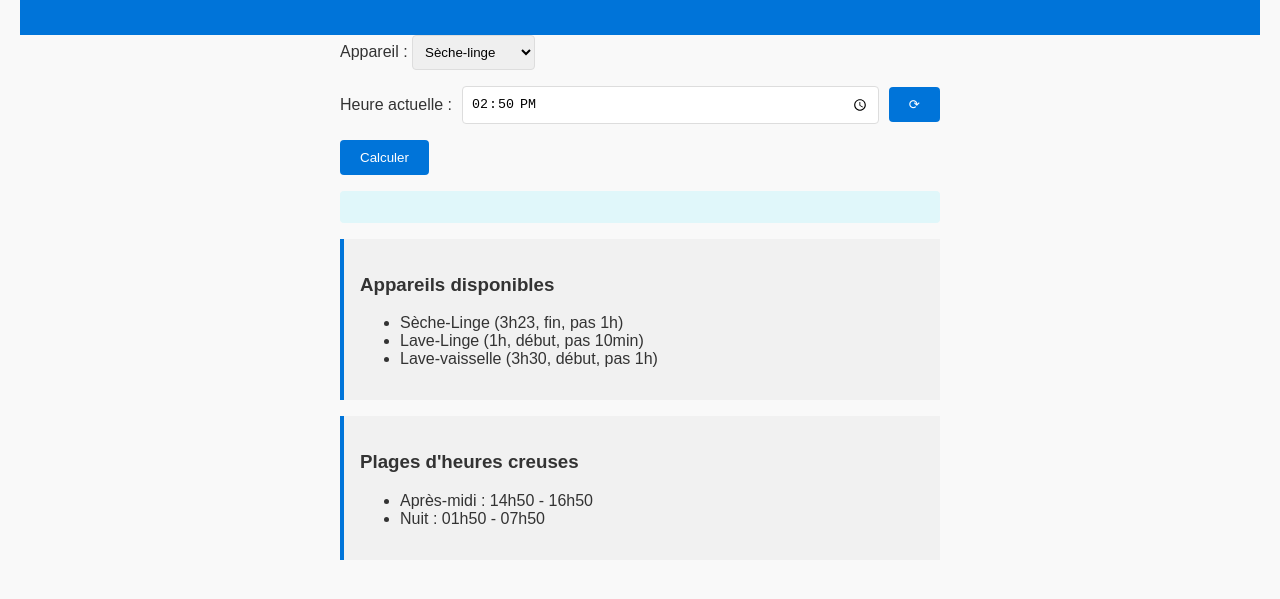
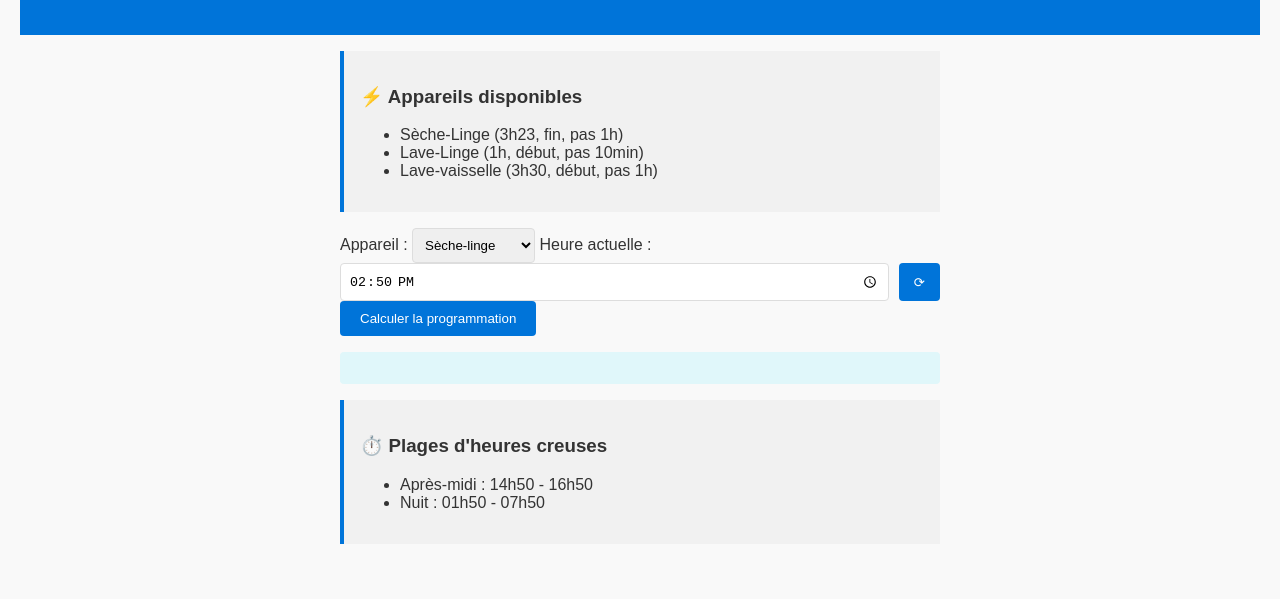
Before and after one commit to alex3890/heures-creuses, a plain HTML site: page index.html in a window 1280 px wide. Shown: the part 97-696 px from the top of the page. Drawn offline with Linux system fonts and the light colour scheme.

Commit message:
Update index.html

```diff
--- a/index.html
+++ b/index.html
@@ -11,6 +11,15 @@
     </header>
 
 	<main>
+		<div class="form-group">
+			<div class="hc-info">
+				<h3>⚡ Appareils disponibles</h3>
+				<ul>
+					<li>Sèche-Linge (3h23, fin, pas 1h)</li>
+					<li>Lave-Linge (1h, début, pas 10min)</li>
+					<li>Lave-vaisselle (3h30, début, pas 1h)</li>
+				</ul>
+			</div>
 
 			<label for="appareil">Appareil :</label>
 			<select id="appareil">
@@ -19,26 +28,19 @@
 				<option value="lave-vaisselle">Lave-vaisselle</option>
 			</select>
 
-        <div style="display: flex; align-items: center; gap: 10px; margin-top: 1rem;">
 			<label for="horaire">Heure actuelle :</label>
-            <input type="time" id="horaire" style="flex: 1;">
-            <button type="button" onclick="updateHeureActuelle()" title="Actualiser l'heure">⟳</button>
+			<div style="display: flex; gap: 10px;">
+				<input type="time" id="horaire" style="flex:1;">
+				<button type="button" onclick="updateHeureActuelle()" style="width: auto; padding: 0 15px;">⟳</button>
 			</div>
 
-        <button id="btn-calculer" style="margin-top: 1rem;">Calculer</button>
+			<button id="btn-calculer">Calculer la programmation</button>
+		</div>
+
 		<div id="resultat"></div>
 
 		<div class="hc-info">
-            <h3>Appareils disponibles</h3>
-            <ul>
-                <li>Sèche-Linge (3h23, fin, pas 1h)</li>
-                <li>Lave-Linge (1h, début, pas 10min)</li>
-                <li>Lave-vaisselle (3h30, début, pas 1h)</li>
-            </ul>
-        </div>
-
-        <div class="hc-info">
-            <h3>Plages d'heures creuses</h3>
+			<h3>⏱️ Plages d'heures creuses</h3>
 			<ul>
 				<li>Après-midi : 14h50 - 16h50</li>
 				<li>Nuit : 01h50 - 07h50</li>
@@ -46,6 +48,7 @@
 		</div>
 	</main>
 
+
     <script src="script.js"></script>
 </body>
 </html>
```
Lines whose indentation alone changed are shown as unchanged.
